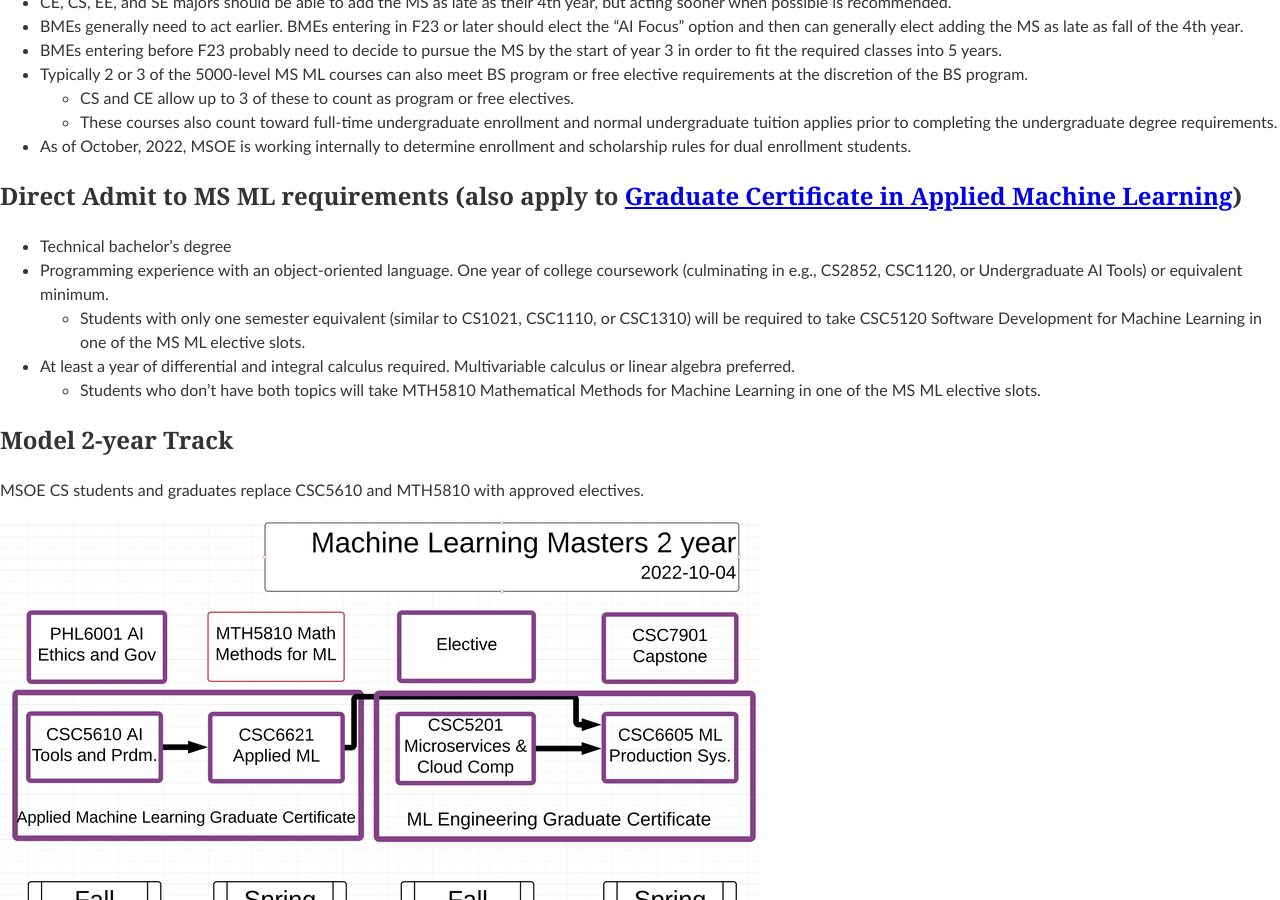
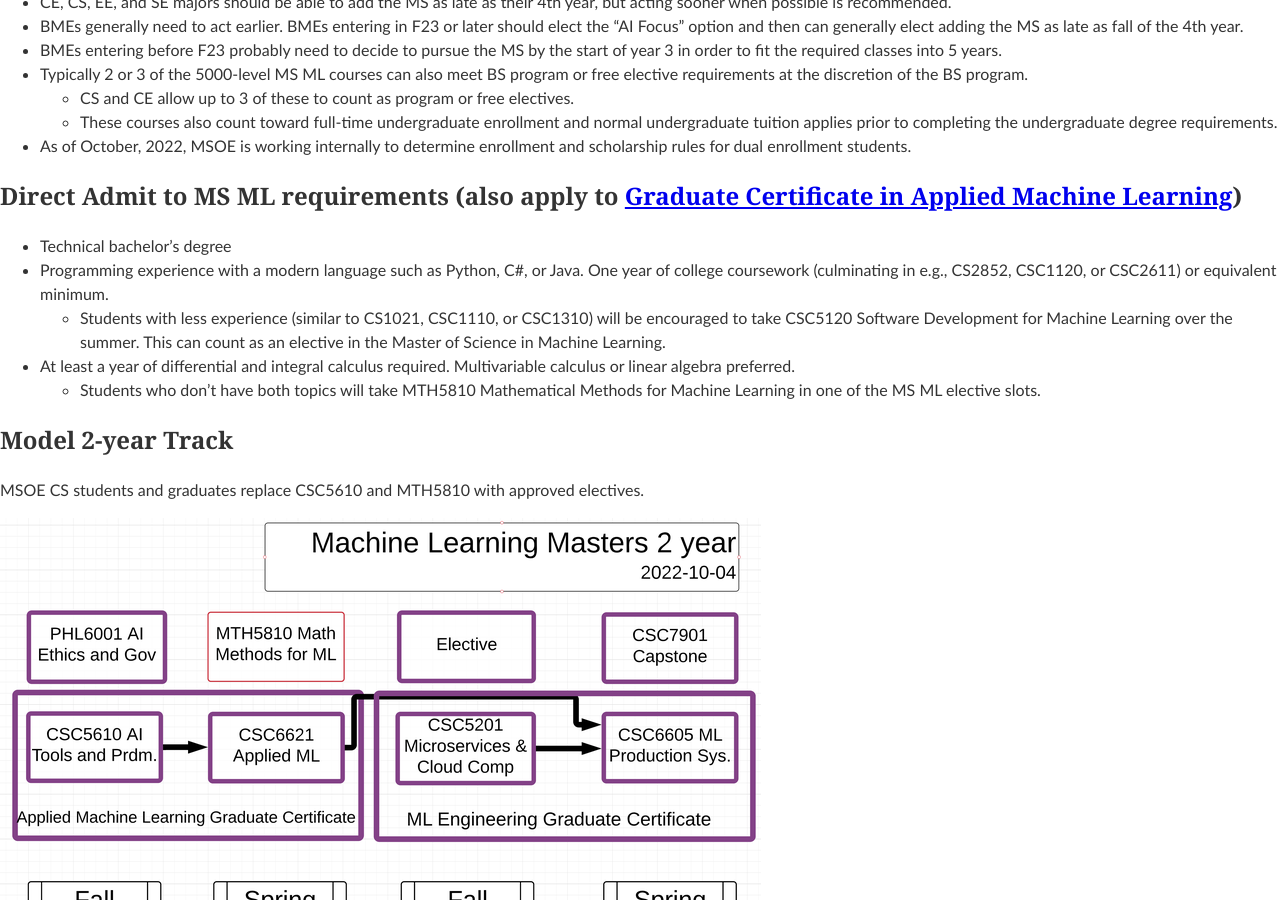
Before and after one commit to edurant/edurant.github.io, a Jekyll site: the page built from advising/msml.md, in a window 1280 px wide and 900 px high, scrolled down 736 px. Built offline with Jekyll 4.4.1, drawn with Linux system fonts in a browser that asks for light colours.

Commit message:
MSML: make programming requirement more specific; CEIAC: More fall meeting details

```diff
--- a/advising/msml.md
+++ b/advising/msml.md
@@ -34,8 +34,8 @@ More information will be posted soon. Please contact MS ML program director [Dr.
 ## Direct Admit to MS ML requirements (also apply to [Graduate Certificate in Applied Machine Learning](https://onlineinfo.msoe.edu/machine-learning-certificate/))
 
 * Technical bachelor's degree
-* Programming experience with an object-oriented language. One year of college coursework (culminating in e.g., CS2852, CSC1120, or Undergraduate AI Tools) or equivalent minimum.
-  * Students with only one semester equivalent (similar to CS1021, CSC1110, or CSC1310) will be required to take CSC5120 Software Development for Machine Learning in one of the MS ML elective slots.
+* Programming experience with a modern language such as Python, C#, or Java. One year of college coursework (culminating in e.g., CS2852, CSC1120, or CSC2611) or equivalent minimum.
+  * Students with less experience (similar to CS1021, CSC1110, or CSC1310) will be encouraged to take CSC5120 Software Development for Machine Learning over the summer. This can count as an elective in the Master of Science in Machine Learning.
 * At least a year of differential and integral calculus required. Multivariable calculus or linear algebra preferred.
   * Students who don't have both topics will take MTH5810 Mathematical Methods for Machine Learning in one of the MS ML elective slots.
 
--- a/ceiac/index.html
+++ b/ceiac/index.html
@@ -19,8 +19,8 @@ before the MSOE senior design show.</p>
 
 <h1>Fall 2022 meeting</h1>
   <ul>
-    <li>Date: TBD</li>
-    <li>Location: Milwaukee Tool</li>
+    <li>Date: Friday, December 9, 2022</li>
+    <li>Location: Milwaukee Tool, Facility TBD</li>
     <li>Parking: On-site, permit TBD</li>
     <li>Schedule (tentative):
       <table border><tr><td>8:30&ndash;9:00 AM</td><td>Meet and greet / Small breakfast</td></tr>
```
